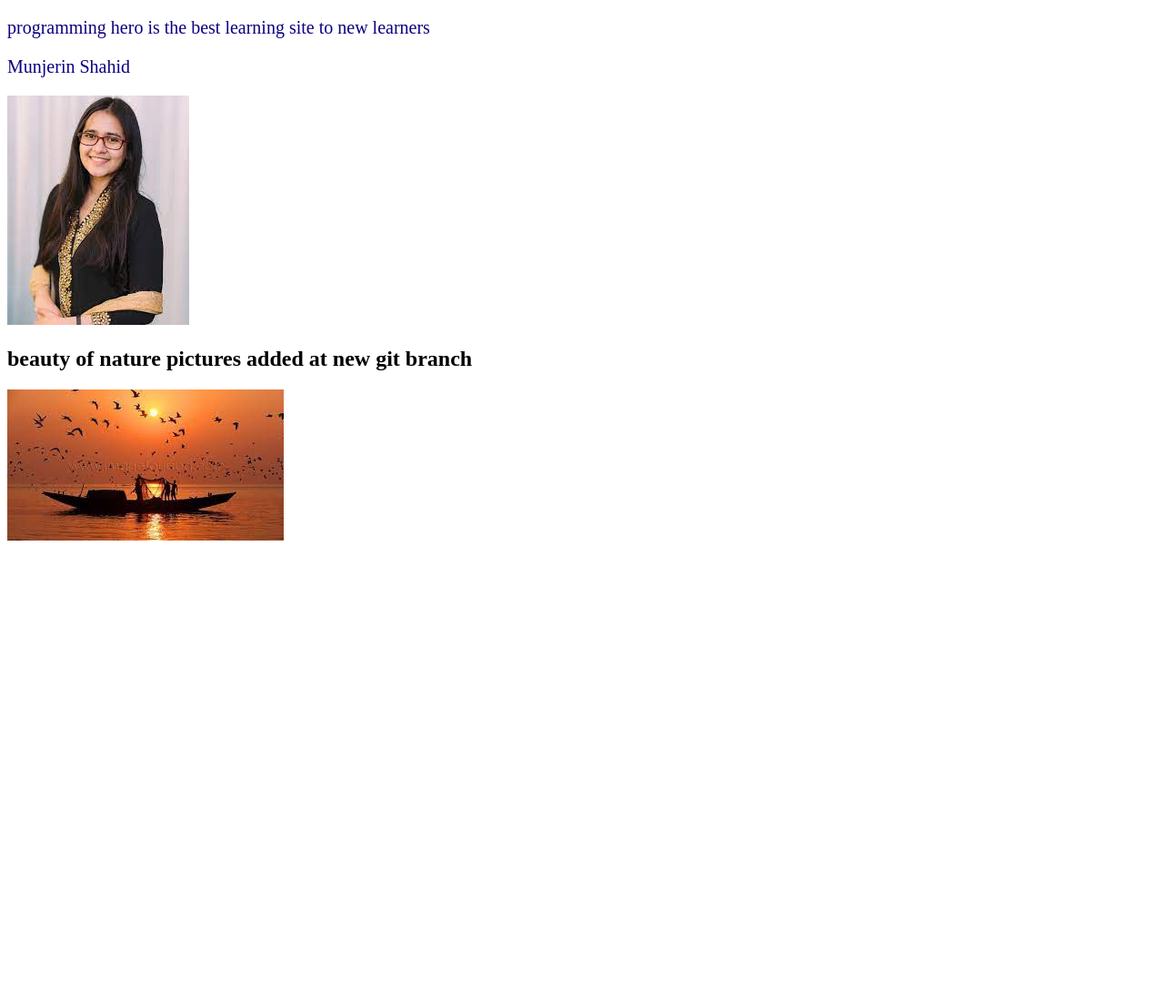
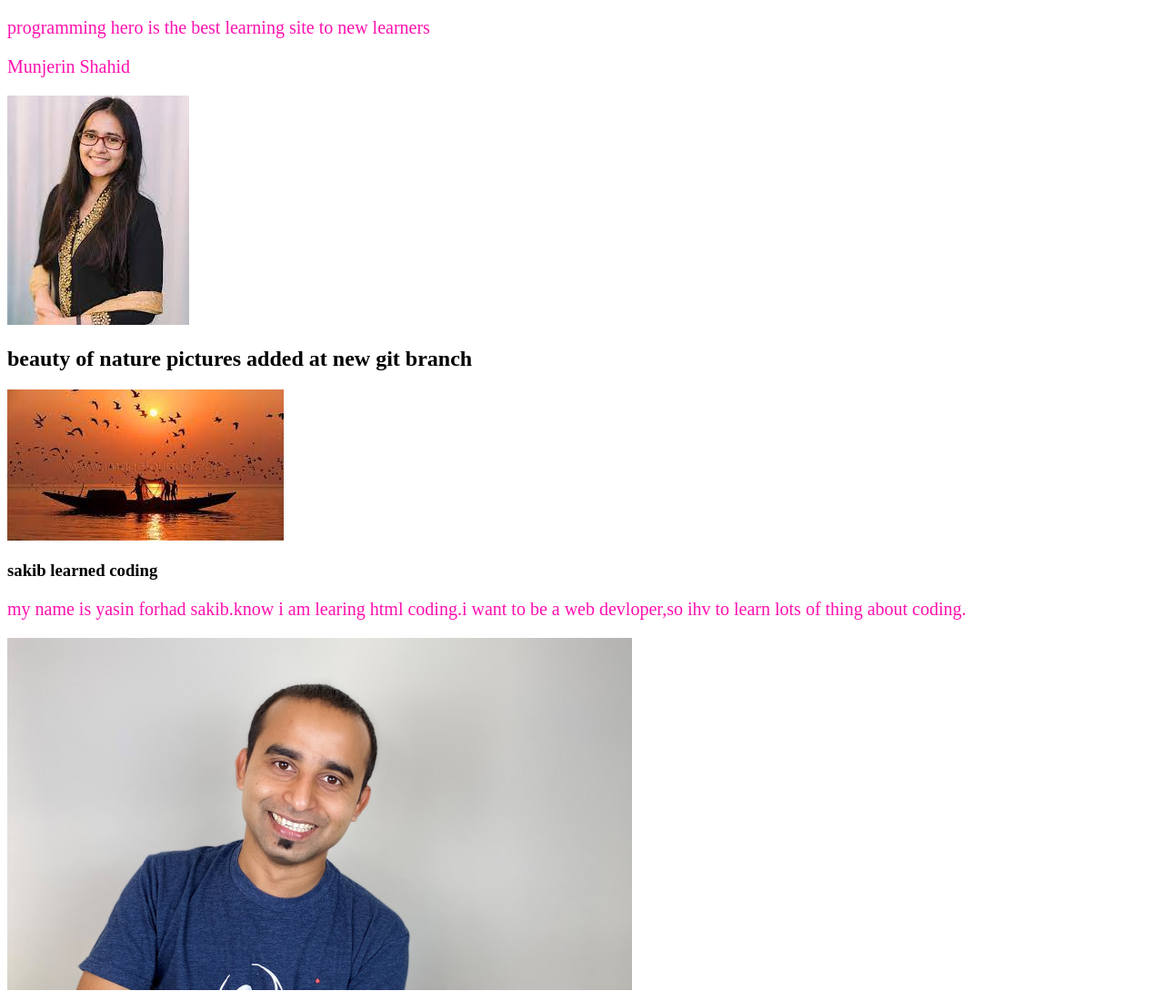
Before and after one commit to YasinForhadSakib/my-first-repo, a plain HTML site: page index.html in a window 1280 px wide. Shown: the part 61-1161 px from the top of the page at 91% size. Before the commit the page ends 800 px from the top, so only its background shows below. Drawn offline with Linux system fonts and the light colour scheme.

Commit message:
learned code

```diff
--- a/index.html
+++ b/index.html
@@ -16,5 +16,8 @@
 <h2>beauty of nature pictures added at new git branch</h2>
 <img src="fishing.jpg" alt="">
 
+<h3>sakib learned coding</h3>
+<p>my name is yasin forhad sakib.know i am learing html coding.i want to be a web devloper,so ihv to learn lots of thing about coding.</p>
+<img src="img_2842_0.jpg" alt="">
 </body>
 </html>
--- a/style.css
+++ b/style.css
@@ -2,6 +2,6 @@ h1{
     background-color: crimson;
 }
 p{
-    color: rgb(13, 0, 128);
+    color: rgb(255, 16, 175);
     font-size:20px;
 }
```
